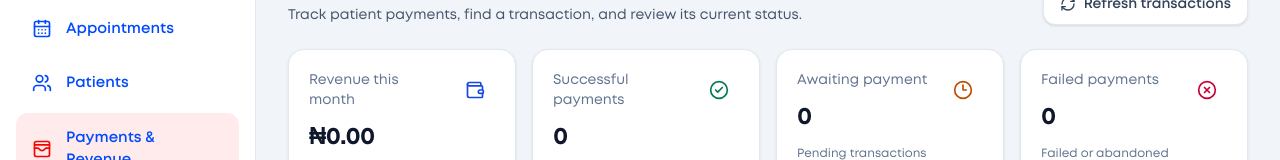
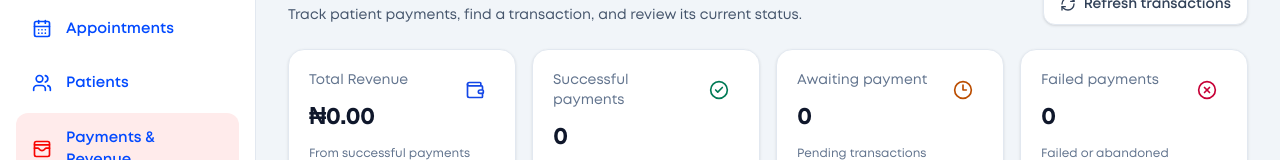
Before and after one commit to adeyemimichael/DTC-PROJECT, a Next.js app: page /doctor/payments in a window 1280 px wide. Shown: the part 155-315 px from the top of the page. Built offline with nearby package versions, Linux system fonts and the light colour scheme; no server answers; the database is empty.

Commit message:
Update revenue calculation to reflect total revenue instead of monthly revenue

```diff
--- a/src/app/doctor/(dashboard)/payments/page.tsx
+++ b/src/app/doctor/(dashboard)/payments/page.tsx
@@ -202,9 +202,10 @@ export default function DoctorPaymentsPage() {
     monthStart.setHours(0, 0, 0, 0);
 
     return {
-      monthRevenue: successful
-        .filter((transaction) => new Date(transaction.createdAt) >= monthStart)
-        .reduce((total, transaction) => total + transaction.amount, 0),
+      totalRevenue: successful.reduce(
+        (total, transaction) => total + transaction.amount,
+        0,
+      ),
       successfulCount: successful.length,
       pendingCount: transactions.filter(
         (transaction) => transaction.status === "pending",
@@ -243,8 +244,8 @@ export default function DoctorPaymentsPage() {
 
   const summaryCards = [
     {
-      label: "Revenue this month",
-      value: formatCurrency(summary.monthRevenue, "NGN"),
+      label: "Total Revenue",
+      value: formatCurrency(summary.totalRevenue, "NGN"),
       detail: "From successful payments",
       icon: Wallet,
       iconStyle: "text-blue-700",
```
